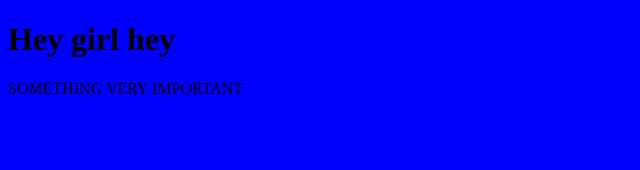
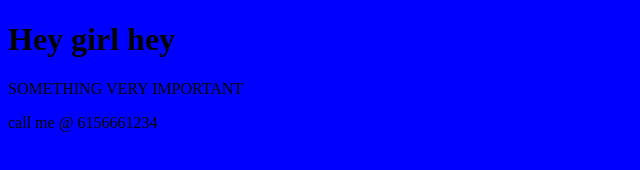
Before and after one commit to AaronLain/branching1, a plain HTML site: page index.html in a window 1280 px wide. Shown: the whole page, without its empty margins (0-640 px from the left). Drawn offline with Linux system fonts and the light colour scheme.

Commit message:
added div

```diff
--- a/index.html
+++ b/index.html
@@ -10,6 +10,7 @@
 <body>
     <h1>Hey girl hey</h1>
     <p>SOMETHING VERY IMPORTANT</p>
+    <div>call me @ 6156661234 </div>
     <script src ="./main.js"></script>
 </body>
 </html>
```
